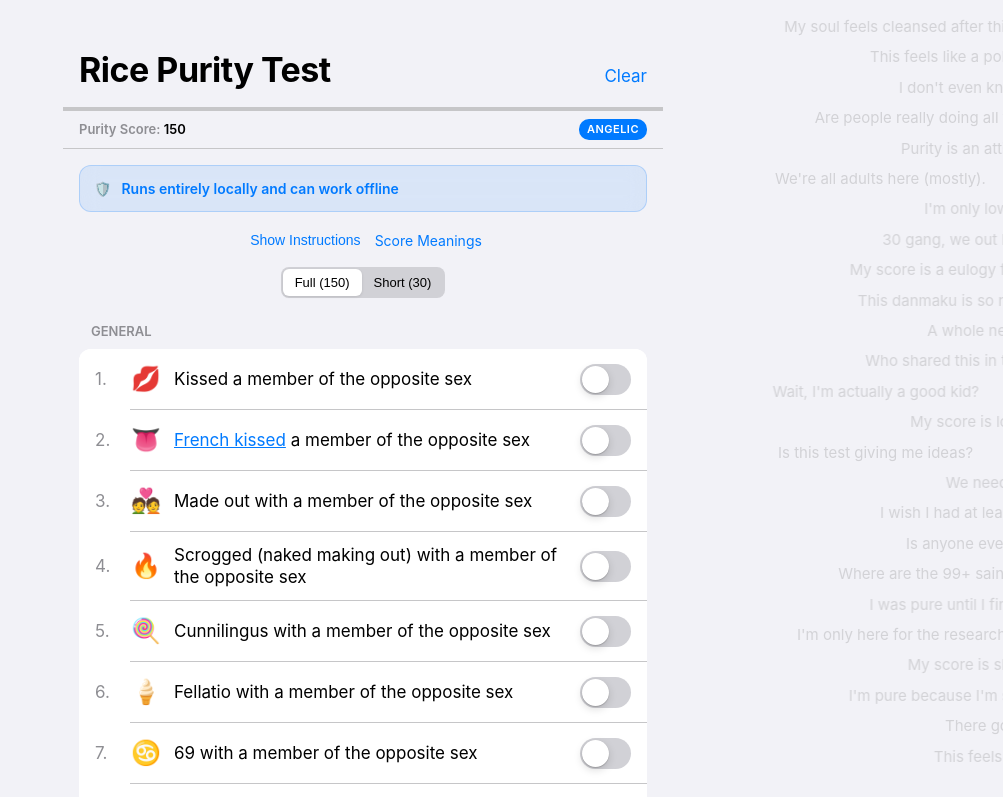
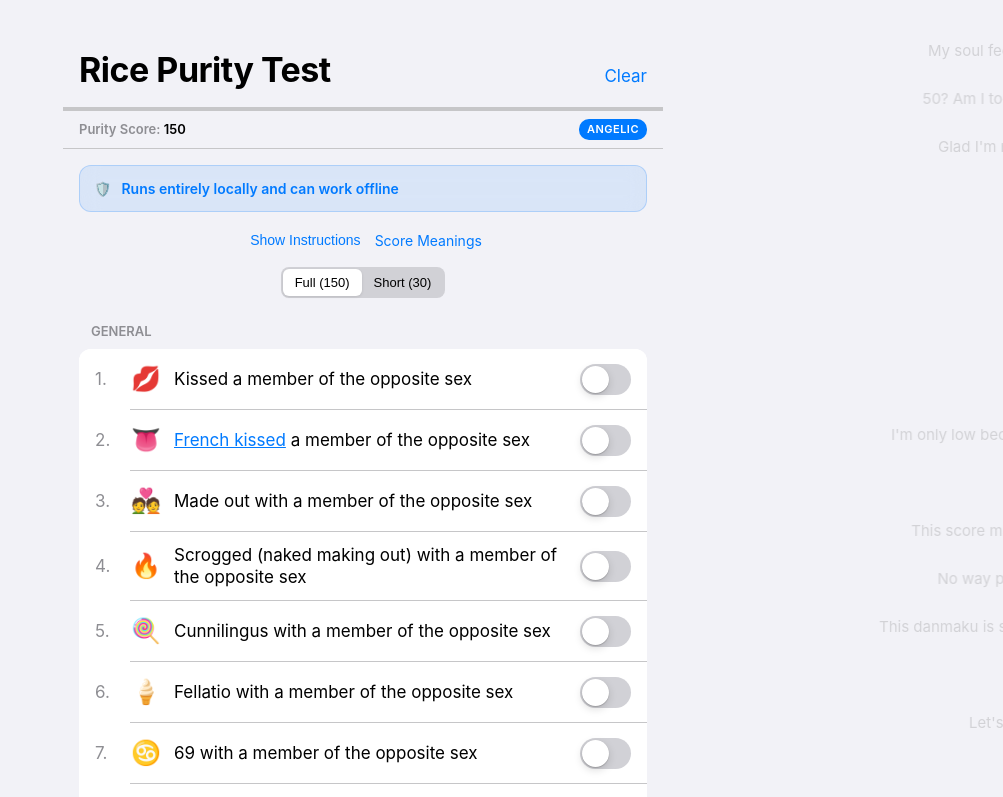
Before and after one commit to hriszc/rice-purity-test, a React (Vite) app: page / in a window 1280 px wide. Shown: the top 797 px of the page, without its empty margins (277-1280 px from the left). Built offline with nearby package versions, Linux system fonts and the light colour scheme.

Commit message:
降低弹幕密度

```diff
--- a/src/components/DanmakuBackground.tsx
+++ b/src/components/DanmakuBackground.tsx
@@ -115,16 +115,18 @@
   const [items, setItems] = useState<DanmakuItem[]>([]);
 
   useEffect(() => {
-    const numTracks = 25; // 25 horizontal tracks
-    const itemsPerTrack = Math.ceil(DANMAKU_POOL.length / numTracks);
+    const numTracks = 15; // Reduced from 25 to 15 horizontal tracks
+    const maxItems = 45; // Limit total items to reduce density
+    const shuffledPool = [...DANMAKU_POOL]
+      .sort(() => Math.random() - 0.5)
+      .slice(0, maxItems);
+
+    const itemsPerTrack = Math.ceil(shuffledPool.length / numTracks);
     const newItems: DanmakuItem[] = [];
-
-    // Shuffle pool to randomize which text goes to which track
-    const shuffledPool = [...DANMAKU_POOL].sort(() => Math.random() - 0.5);
 
     for (let t = 0; t < numTracks; t++) {
       // Each track gets its own speed to avoid a grid-like appearance
-      const duration = 40 + Math.random() * 30; // 40s to 70s
+      const duration = 50 + Math.random() * 40; // Slower: 50s to 90s
 
       for (let i = 0; i < itemsPerTrack; i++) {
         const poolIndex = t * itemsPerTrack + i;
@@ -132,11 +134,10 @@
 
         const text = shuffledPool[poolIndex];
         // Vertical position: spread evenly across tracks with a bit of offset
-        const top = (t / numTracks) * 95 + 2;
+        const top = (t / numTracks) * 90 + 5;
 
-        // Horizontal spacing: space out items in the same track
-        // We use a large initial delay plus the items-per-track spacing
-        const delay = i * (duration / itemsPerTrack) + (Math.random() * 5);
+        // Horizontal spacing: more spread out
+        const delay = i * (duration / itemsPerTrack) + (Math.random() * 10);
 
         newItems.push({
           id: poolIndex,
```
